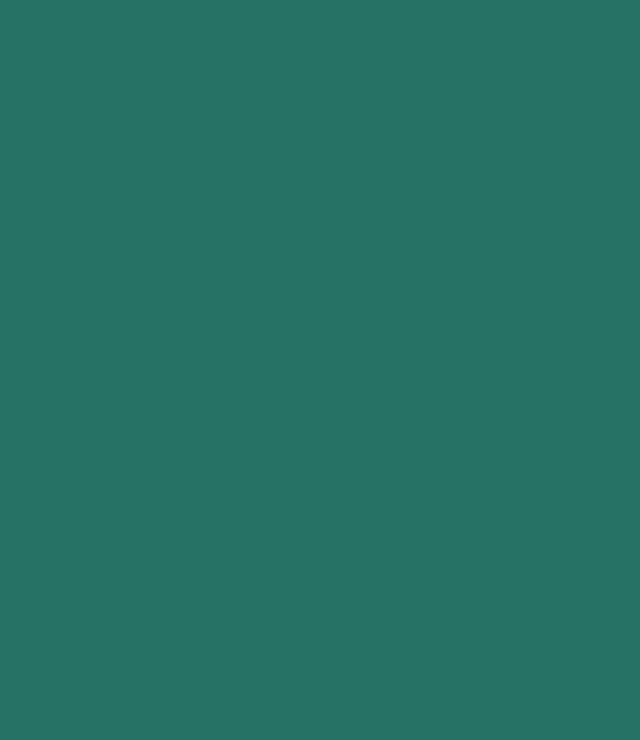
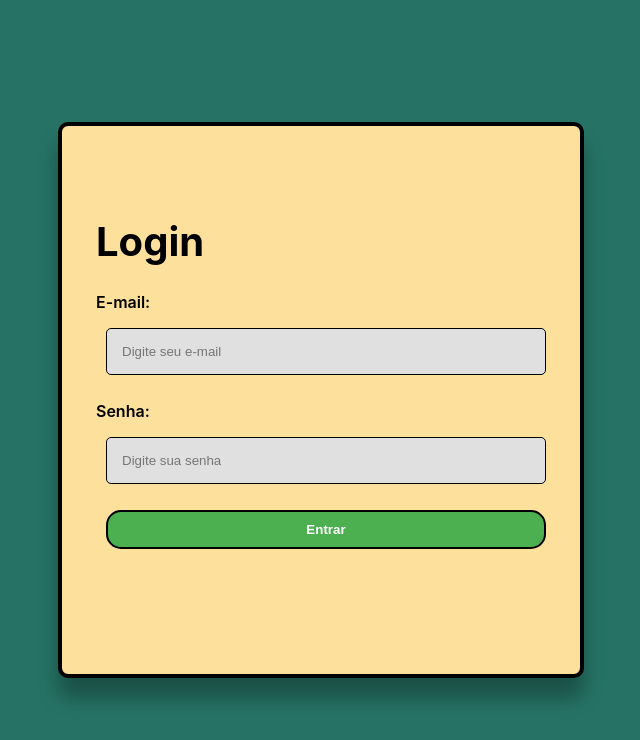
Before and after one commit to matheusarlindo-aluno/React-Atacadinho, a React (Create React App) app: page /user-login in a window 1280 px wide. Before the commit this address had no page. Shown: the top 740 px of the page, without its empty margins (319-959 px from the left). Built offline with nearby package versions, Linux system fonts and the light colour scheme.

Commit message:
pagina login feita

```diff
--- a/package.json
+++ b/package.json
@@ -3,6 +3,8 @@
   "version": "0.1.0",
   "private": true,
   "dependencies": {
+    "@tailwindcss/cli": "^4.0.14",
+    "@tailwindcss/vite": "^4.0.14",
     "@testing-library/jest-dom": "^5.17.0",
     "@testing-library/react": "^13.4.0",
     "@testing-library/user-event": "^13.5.0",
@@ -11,6 +13,7 @@
     "react-router-dom": "^6.27.0",
     "react-scripts": "5.0.1",
     "swiper": "^11.1.15",
+    "tailwindcss": "^4.0.14",
     "web-vitals": "^2.1.4"
   },
   "scripts": {
--- a/src/App.css
+++ b/src/App.css
@@ -45,3 +45,7 @@
   border-radius: 10px;
   cursor: pointer;
 }
+
+input {
+  margin-left: 10px;
+}
--- a/src/App.js
+++ b/src/App.js
@@ -6,10 +6,15 @@ function App() {
     window.location.href = "http://localhost:3000/create-user"
   }
 
+  function onclicklogin(){
+    window.location.href = "http://localhost:3000/user-login"
+  }
+
   return (
     <div className="App">
       <h1>Bem vindo - App de vendas</h1>
       <input className='botao-cad' type='button' value="Se Cadastre" onClick={onclick}/>
+      <input className='botao-cad' type='button' value="Entrar na conta" onClick={onclicklogin} />
     </div>
   );
 }
--- /dev/null
+++ b/src/components/LoginUser.css
@@ -0,0 +1,60 @@
+
+.page {
+  display: flex;
+  justify-content: center;
+  align-items: center;
+  width:100%;
+  height: 100vh;;
+}
+
+.card {
+  width: 50%;
+  height: 60vh;
+  max-width: 450px;
+  background-color: #FCE09B;
+  padding: 34px;
+  border-radius: 10px;
+  border: 4px solid #000;
+  box-shadow: 0 20px 20px 0 rgba(0, 0, 0, 0.3);
+}
+
+.form {
+  display: flex;
+  flex-direction: column;
+  gap: 1em;
+  margin-top: 1.5em;
+}
+
+.campo {
+  color: #000;
+  padding: 15px;
+  border-radius: 5px;
+  border: 1px solid #000;
+  margin-bottom: 10px;
+  background-color: #e0e0e0;
+}
+
+.botao {
+  padding: 10px;
+  color: #FFF;
+  background-color: #4CAF50;
+  border-radius: 15px;
+  border: 2px solid #000;
+  cursor: pointer;
+  transition: all linear 190ms;
+  font-weight: 600;
+}
+
+.botao:hover {
+  transform: scale(1.04);
+  background-color: rgb(9, 187, 63);
+  color: #FFF;
+}
+
+label {
+  font-weight: 600;
+}
+
+h2 {
+  font-size: 2.5em;
+}
--- /dev/null
+++ b/src/components/LoginUser.js
@@ -0,0 +1,59 @@
+import { useState } from 'react'
+import './LoginUser.css'
+
+function LoginUser(){
+    const [email, setEmail] = useState('')
+    const [senha, setSenha] = useState('')
+
+    async function userDados(){
+
+        if(email==="" || senha === ""){
+            alert("Preencha todos os campos")
+            return
+        }
+
+        // integrar com a vossa API
+
+        let api = await fetch("http://localhost:8090/usuario/login",{
+            method:"PUT",
+            body:JSON.stringify({
+                "email":email,
+                "senha": senha,
+                "is_active":1
+            }),
+            headers:{
+                'Content-Type':'application/json'
+            }
+        })
+
+
+        if(api.ok){
+            alert("Atualização done")
+            window.location.href = "http://localhost:3000/compra"
+            return
+        }
+
+        alert("Erro ao Atualizar os dados!!");
+
+    }
+
+    return(
+        <div className='page'>
+            <div className='card'>
+                <form className='form'>
+                    <h2>Login</h2>
+
+                    <label htmlFor='email'>E-mail:</label>
+                    <input className='campo' type='text' id='email' name='email' placeholder='Digite seu e-mail' onChange={(e)=> setEmail(e.target.value)}></input>
+
+                    <label htmlFor='password'>Senha:</label>
+                    <input className='campo' type='password' id='senha' name='senha' placeholder='Digite sua senha'  onChange={(e)=> setSenha(e.target.value)}></input>
+
+                    <input className='botao' type='button' value="Entrar" onClick={userDados}/>
+                </form>
+            </div>
+        </div>
+    )
+}
+
+export default LoginUser
--- a/src/index.css
+++ b/src/index.css
@@ -1,3 +1,5 @@
+
+
 body {
     margin: 0;
     font-family: -apple-system, BlinkMacSystemFont, 'Segoe UI', 'Roboto', 'Oxygen',
--- a/src/index.js
+++ b/src/index.js
@@ -8,6 +8,7 @@ import FormUser from './components/FormUser';
 import Carrinho from './components/Carrinho';
 import Compra from './components/compra';
 import AtualizarUser from './components/AtualizarUser';
+import LoginUser from './components/LoginUser';
 
 
 const root = ReactDOM.createRoot(document.getElementById('root'));
@@ -20,6 +21,7 @@ root.render(
         <Route path='/carrinho-compra' element={<Carrinho/>}></Route>
         <Route path='/compra' element={<Compra/>}></Route>
         <Route path='/atualizar-dados' element={<AtualizarUser/>}></Route>
+        <Route path='/user-login' element={<LoginUser/>}></Route>
 
       </Routes>
     </BrowserRouter>
```
Also changed, not shown: 1 other file (tests, documents, lock files or other folders).
